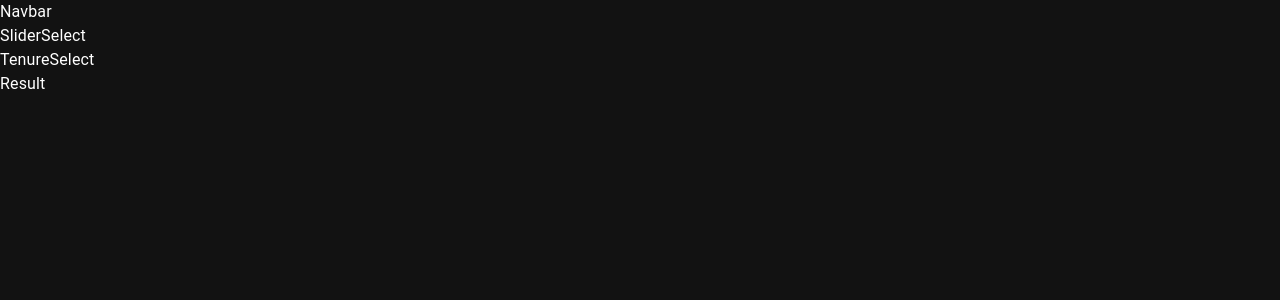
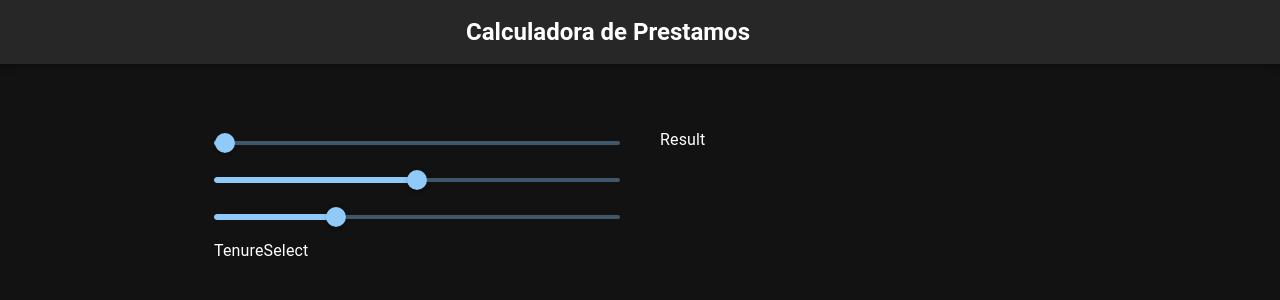
Before and after one commit to PavDev3/calculadora-prestamo, a React (Create React App) app: page / in a window 1280 px wide. Shown: the top 300 px of the page. Built offline with nearby package versions, Linux system fonts and the light colour scheme.

Commit message:
sliders props

```diff
--- a/src/App.js
+++ b/src/App.js
@@ -2,15 +2,27 @@ import Navbar from "./components/Navbar";
 import SliderSelect from "./components/SliderSelect";
 import Result from "./components/Result";
 import TenureSelect from "./components/TenureSelect";
+import { Container, Grid } from "@mui/material";
 
 
 function App() {
   return (
     <div className="App">
       <Navbar/>
-      <SliderSelect/>
-      <TenureSelect/>
-      <Result/>
+      <Container maxWidth="md" sx={{mt: 8}}>
+        <Grid container spacing={5}>
+
+          <Grid item xs={12} md={6}>
+            <SliderSelect/>
+            <TenureSelect/>
+          </Grid>
+
+          <Grid item xs={12} md={6}>
+            <Result/>
+          </Grid>
+
+        </Grid>
+      </Container>
     </div>
   );
 }
--- a/src/components/Navbar.jsx
+++ b/src/components/Navbar.jsx
@@ -1,8 +1,21 @@
 import React from 'react'
+import AppBar from '@mui/material/AppBar';
+import Toolbar from '@mui/material/Toolbar';
+import Typography from '@mui/material/Typography';
+import Container  from '@mui/material/Container';
+
 
 const Navbar = () => {
   return (
-    <div>Navbar</div>
+    <AppBar position="static">
+      <Container maxWidth="xs">
+        <Toolbar>
+          <Typography variant="h5" component="div" sx={{ flexGrow: 1, fontWeight: 600 }}>
+            Calculadora de Prestamos
+          </Typography>
+        </Toolbar>
+      </Container>
+  </AppBar>
   )
 }
 
--- a/src/components/SliderSelect.jsx
+++ b/src/components/SliderSelect.jsx
@@ -1,8 +1,13 @@
 import React from 'react'
+import SliderComponent from './common/SliderComponent'
 
 const SliderSelect = () => {
   return (
-    <div>SliderSelect</div>
+    <>
+      <SliderComponent defaultValue={2500} min={2000} max={20000} />
+      <SliderComponent defaultValue={150} min={100} max={200} />
+      <SliderComponent defaultValue={3} min={0} max={10} />
+    </>
   )
 }
 
--- a/src/components/common/SliderComponent.jsx
+++ b/src/components/common/SliderComponent.jsx
@@ -1,8 +1,9 @@
 import React from 'react'
+import Slider from '@mui/material/Slider';
 
-const SliderComponent = () => {
+const SliderComponent = (props) => {
   return (
-    <div>SliderComponent</div>
+     <Slider defaultValue={props.defaultValue} min={props.min} max={props.max} aria-label="Default" valueLabelDisplay="auto" />
   )
 }
 
```
